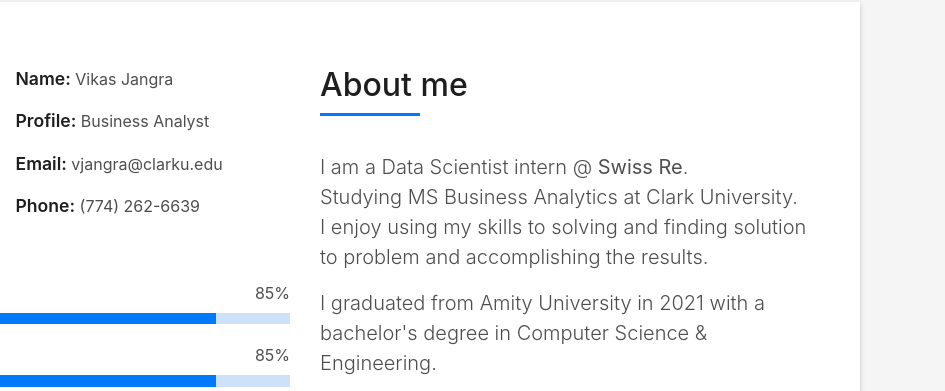
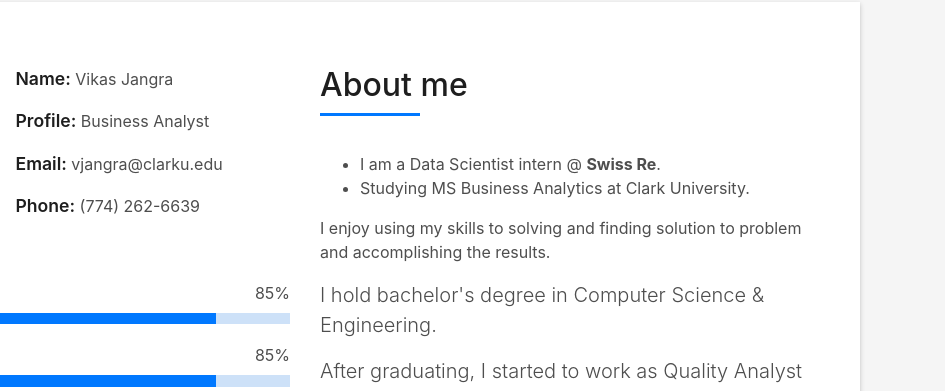
Before and after one commit to vikasjangra99/portfolio, a plain HTML site: page index.html in a window 1280 px wide. Shown: the part 862-1253 px from the top of the page, 335-1280 px from the left. Drawn offline with Linux system fonts and the light colour scheme; animation ran at ten frames a second; files whose address does not match are found by name.

Commit message:
Update index.html

```diff
--- a/index.html
+++ b/index.html
@@ -140,16 +140,18 @@
                     </h5>
                   </div>
                   <p class="lead">
-                    I am a Data Scientist intern @ <b>Swiss Re</b>.
-                    <br>
-                    Studying MS Business Analytics at Clark University.
-                    <br>
+                    <ul>
+                      <li>I am a Data Scientist intern @ <b>Swiss Re</b>.</li>
+                      <li>Studying MS Business Analytics at Clark University.</li>
+
+                    </ul>
+
                     I enjoy using my skills to solving and finding solution to problem and accomplishing the results.
 
 
                   </p>
                   <p class="lead">
-                    I graduated from Amity University in 2021 with a bachelor's degree in Computer Science & Engineering.
+                    I hold bachelor's degree in Computer Science & Engineering.
 
                   </p>
                   <p class="lead">
```
